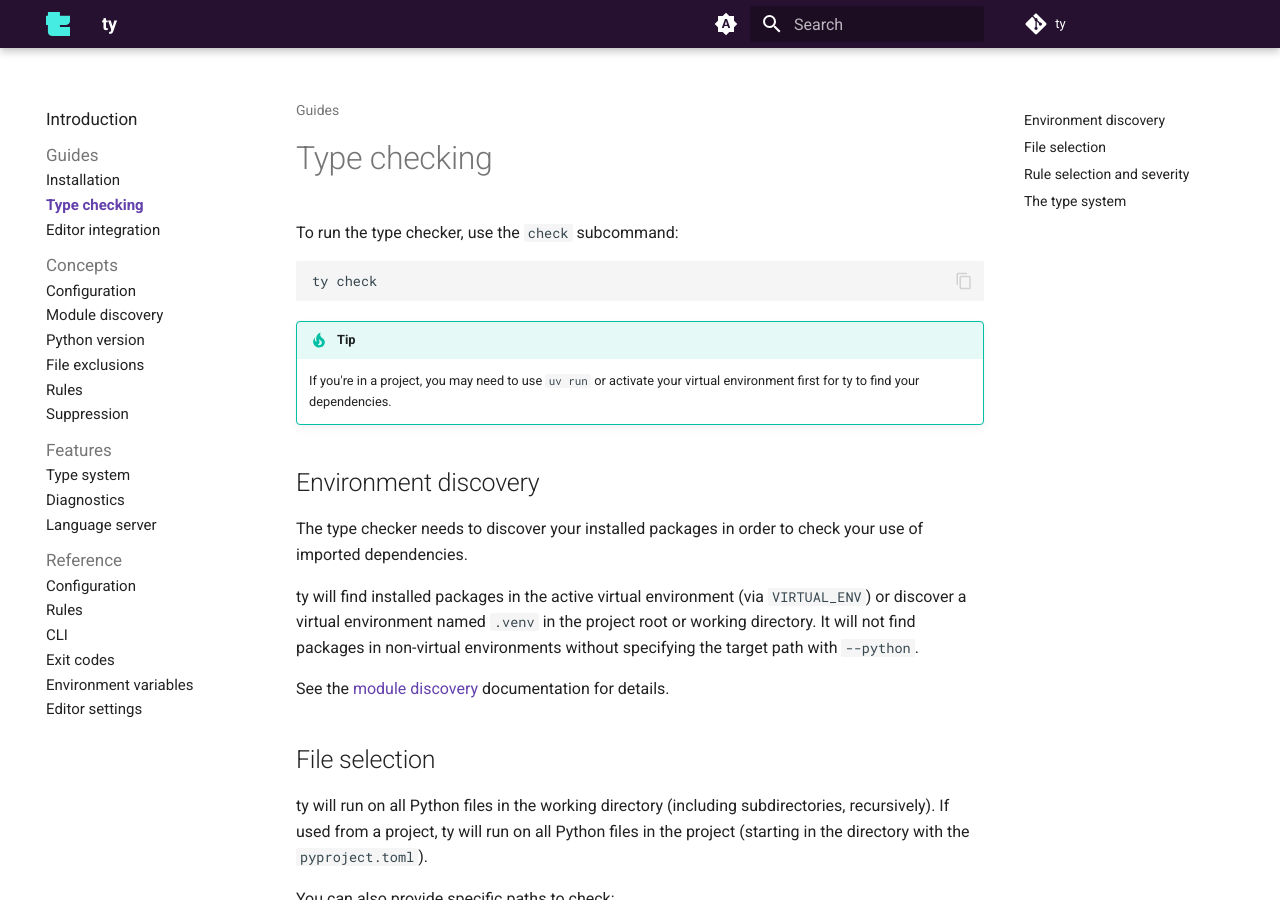
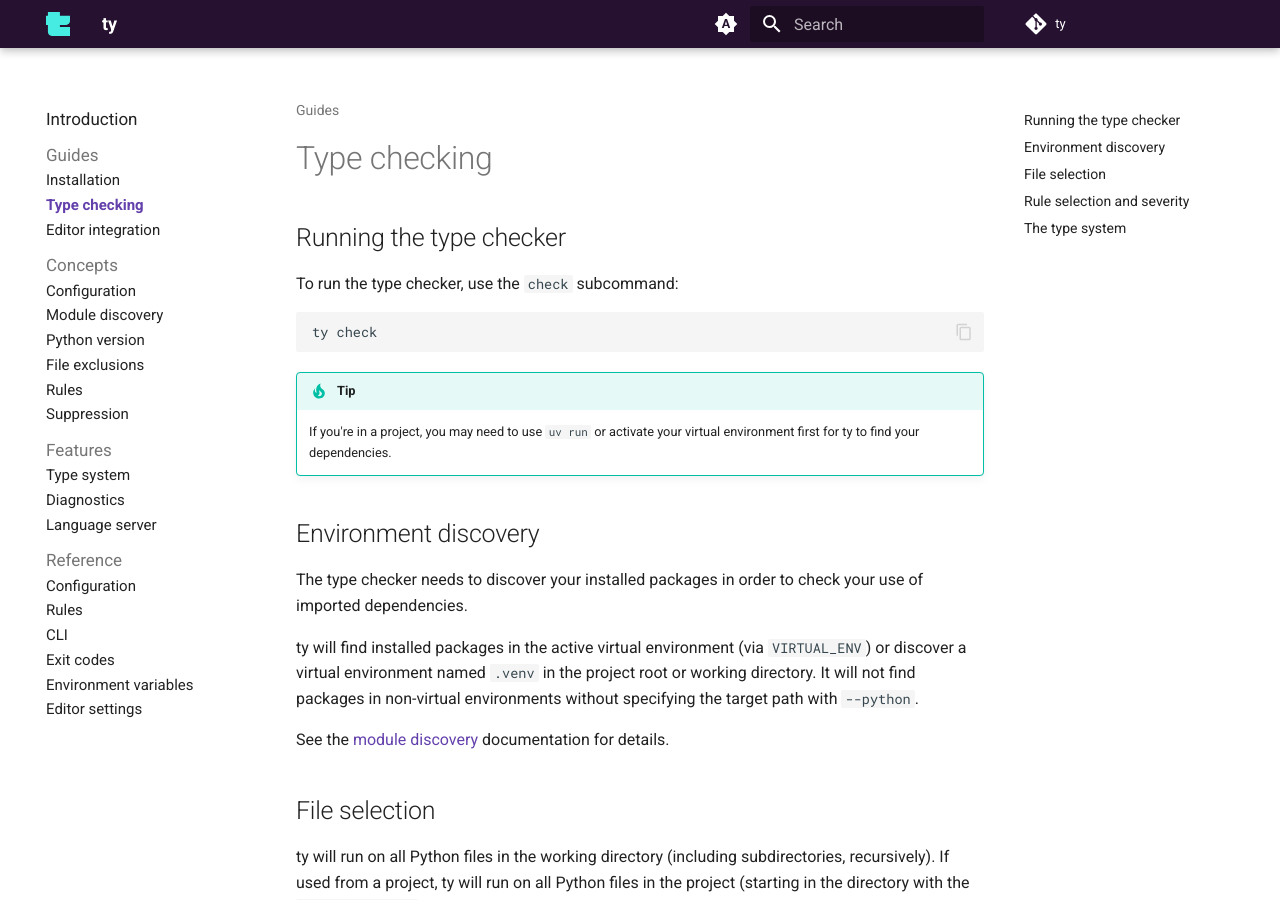
Before and after one commit to astral-sh/ty, an MkDocs documentation site: the page built from docs/type-checking.md, in a window 1280 px wide and 900 px high. Built offline with MkDocs 1.6.1 and Material for MkDocs 9.7.7, drawn with Linux system fonts in a browser that asks for light colours; comment, search, counter and statistics services are not loaded.

Commit message:
Add a "Running the type checker" heading to the guide

```diff
--- a/docs/type-checking.md
+++ b/docs/type-checking.md
@@ -1,4 +1,6 @@
 # Type checking
+
+## Running the type checker
 
 To run the type checker, use the `check` subcommand:
 
```
